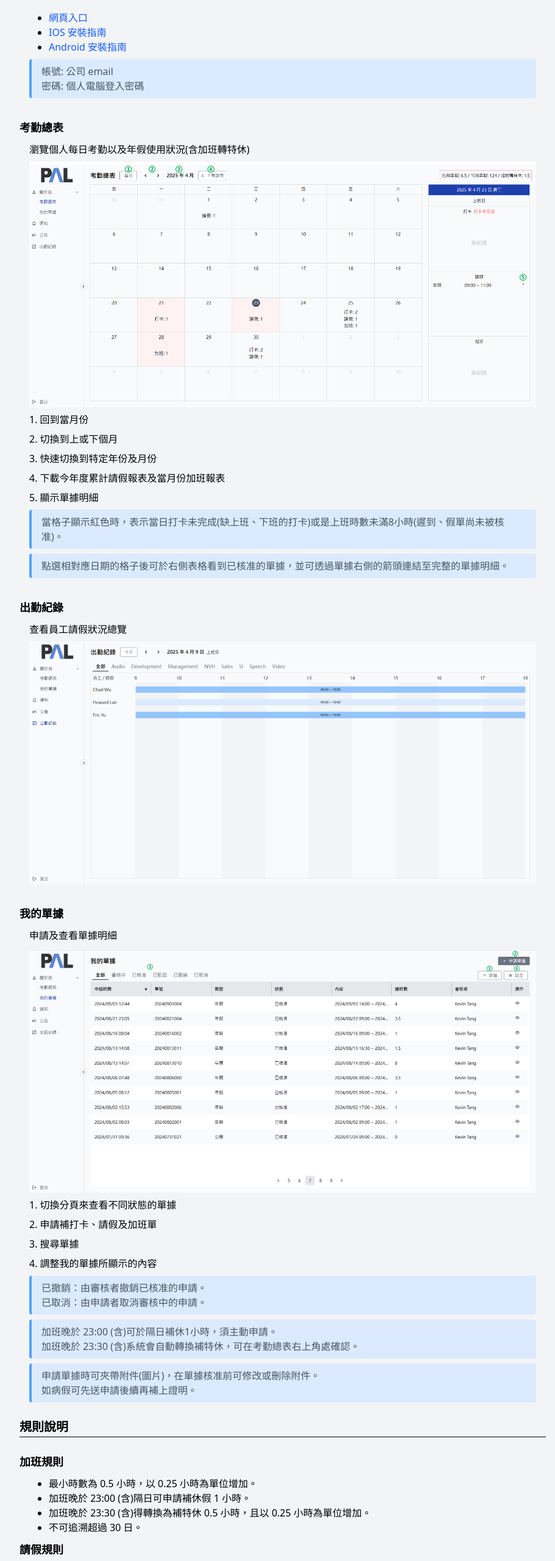
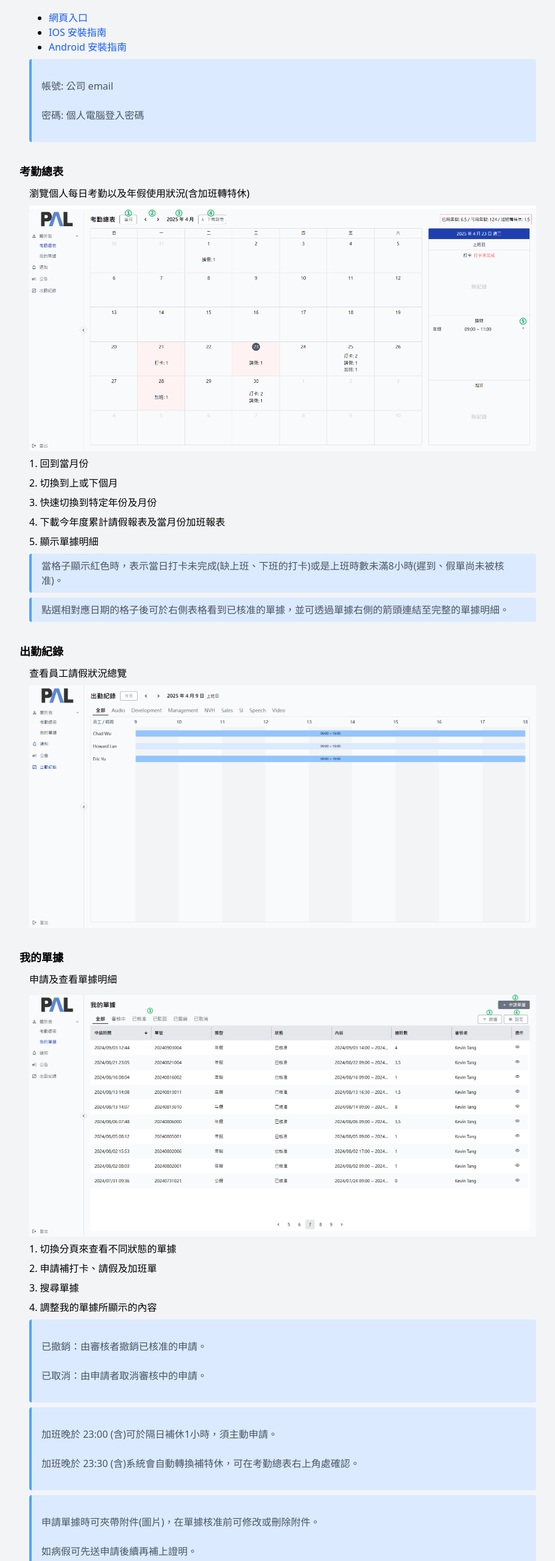
Before and after one commit to PAL-Labs/eip-guide, a plain HTML site: page src/giude.html in a window 1280 px wide. Shown: the part 120-2680 px from the top of the page at 61% size, without its empty margins (176-1087 px from the left). Drawn offline with nearby package versions, Linux system fonts and the light colour scheme; files that its build step writes are made by us from their sources.

Commit message:
feat: adjust callout DOM #254

```diff
--- a/src/giude.html
+++ b/src/giude.html
@@ -19,8 +19,9 @@
           <li><a href="https://pal-labs.github.io/eip-guide/ios-install">IOS 安裝指南</a></li>
           <li><a href="https://pal-labs.github.io/eip-guide/android-install">Android 安裝指南</a></li>
         </ul>
-        <div class="callout">帳號: 公司 email
-          密碼: 個人電腦登入密碼
+        <div class="callout">
+          <p>帳號: 公司 email</p>
+          <p>密碼: 個人電腦登入密碼</p>
         </div>
       </section>
       <section class="mobile">
@@ -84,14 +85,17 @@
         <p>2. 搜尋單據</p>
         <p>3. 排序單據</p>
         <p>4. 申請補打卡、請假及加班單</p>
-        <div class="callout">已撤銷：由審核者撤銷已核准的申請。
-          已取消：由申請者取消審核中的申請。
+        <div class="callout">
+          <p>已撤銷：由審核者撤銷已核准的申請。</p>
+          <p>已取消：由申請者取消審核中的申請。</p>
         </div>
-        <div class="callout">加班晚於 23:00 (含)可於隔日補休1小時，須主動申請。
-          加班晚於 23:30 (含)系統會自動轉換補特休，可在考勤總表右上角處確認。
+        <div class="callout">
+          <p>加班晚於 23:00 (含)可於隔日補休1小時，須主動申請。</p>
+          <p>加班晚於 23:30 (含)系統會自動轉換補特休，可在考勤總表右上角處確認。</p>
         </div>
-        <div class="callout">申請單據時可夾帶附件(圖片)，在單據核准前可修改或刪除附件。
-          如病假可先送申請後續再補上證明。
+        <div class="callout">
+          <p>申請單據時可夾帶附件(圖片)，在單據核准前可修改或刪除附件。</p>
+          <p>如病假可先送申請後續再補上證明。</p>
         </div>
       </section>
       <section class="desktop">
@@ -104,14 +108,17 @@
         <p>2. 申請補打卡、請假及加班單</p>
         <p>3. 搜尋單據</p>
         <p>4. 調整我的單據所顯示的內容</p>
-        <div class="callout">已撤銷：由審核者撤銷已核准的申請。
-          已取消：由申請者取消審核中的申請。
+        <div class="callout">
+          <p>已撤銷：由審核者撤銷已核准的申請。</p>
+          <p>已取消：由申請者取消審核中的申請。</p>
         </div>
-        <div class="callout">加班晚於 23:00 (含)可於隔日補休1小時，須主動申請。
-          加班晚於 23:30 (含)系統會自動轉換補特休，可在考勤總表右上角處確認。
+        <div class="callout">
+          <p>加班晚於 23:00 (含)可於隔日補休1小時，須主動申請。</p>
+          <p>加班晚於 23:30 (含)系統會自動轉換補特休，可在考勤總表右上角處確認。</p>
         </div>
-        <div class="callout">申請單據時可夾帶附件(圖片)，在單據核准前可修改或刪除附件。
-          如病假可先送申請後續再補上證明。
+        <div class="callout">
+          <p>申請單據時可夾帶附件(圖片)，在單據核准前可修改或刪除附件。</p>
+          <p>如病假可先送申請後續再補上證明。</p>
         </div>
       </section>
       <section class="mobile">
@@ -154,17 +161,17 @@
             <p><a href="https://law.moj.gov.tw/LawClass/LawSingle.aspx?pcode=N0030006&amp;flno=10" rel="noopener">需附上證明</a>；<a href="https://law.moj.gov.tw/LawClass/LawSingle.aspx?pcode=N0030006&amp;flno=5" rel="noopener">補充說明</a></p>
           </div>
           <div class="row">
-            <p><a href="https://law.moj.gov.tw/LawClass/LawSingle.aspx?pcode=N0030006&amp;flno=7" rel="noopener"><span>事假</span></a></p>
+            <p><a href="https://law.moj.gov.tw/LawClass/LawSingle.aspx?pcode=N0030006&amp;flno=7" rel="noopener">事假</a></p>
             <p>年度上限 112 小時</p>
             <p></p>
           </div>
           <div class="row">
-            <p><a href="https://law.moj.gov.tw/LawClass/LawSingle.aspx?flno=14&amp;pcode=N0030014" rel="noopener"><span>生理假</span></a></p>
+            <p><a href="https://law.moj.gov.tw/LawClass/LawSingle.aspx?flno=14&amp;pcode=N0030014" rel="noopener">生理假</a></p>
             <p>每月一日為限</p>
             <p>不得拆為小時申請；女性限定</p>
           </div>
           <div class="row">
-            <p><a href="https://law.moj.gov.tw/LawClass/LawSingle.aspx?pcode=N0030006&amp;flno=2" rel="noopener"><span>婚假</span></a></p>
+            <p><a href="https://law.moj.gov.tw/LawClass/LawSingle.aspx?pcode=N0030006&amp;flno=2" rel="noopener">婚假</a></p>
             <p>年度上限 64 小時</p>
             <p></p>
           </div>
--- a/src/tailwind.css
+++ b/src/tailwind.css
@@ -19,10 +19,6 @@
 
   .desktop {
     @apply hidden md:flex;
-  }
-
-  span {
-    @apply flex flex-row items-center;
   }
 
   h1 {
@@ -66,6 +62,6 @@
   }
 
   .callout {
-    @apply px-4 py-2 text-gray-600 bg-blue-100 border-l-4 border-blue-400 rounded whitespace-pre-line;
+    @apply px-4 py-2 text-gray-600 bg-blue-100 border-l-4 border-blue-400 rounded;
   }
 }
```
Also changed, not shown: index.html (+1 -1 lines).
